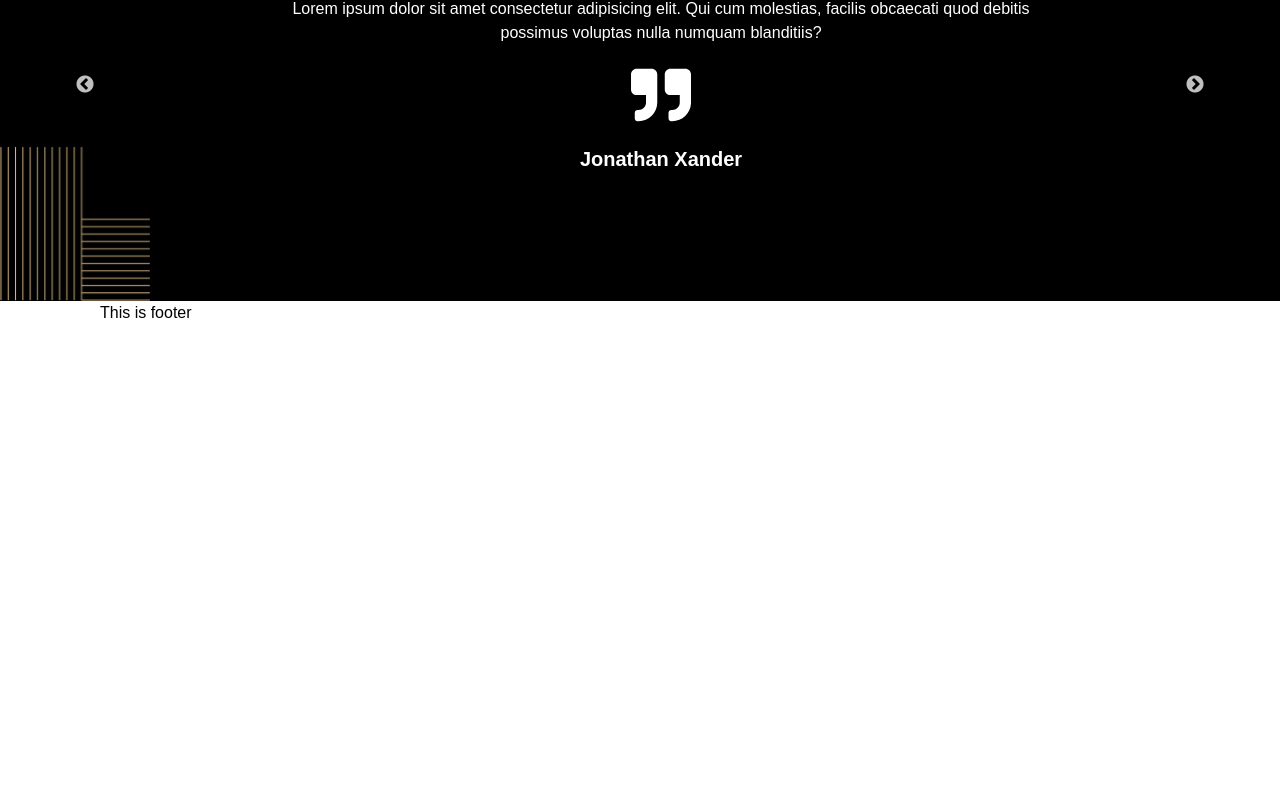
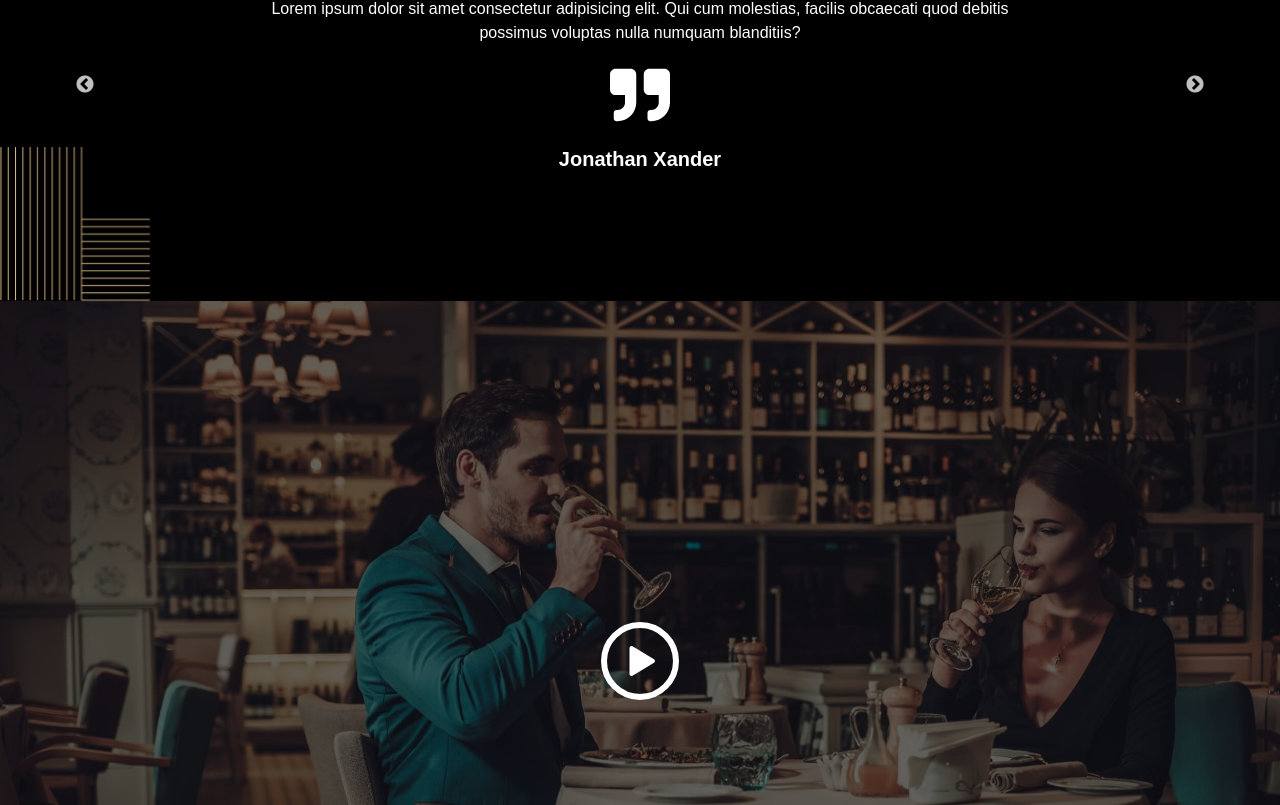
Before and after one commit to RakibulIslamm/Lezzatos-Restaurant-Website-, a React (Create React App) app: page / in a window 1280 px wide. Shown: the part 4847-5652 px from the top of the page. Before the commit the page ends 5172 px from the top, so only its background shows below. Built offline with nearby package versions, Linux system fonts and the light colour scheme.

Commit message:
Video Section Added

```diff
--- a/src/Components/HomeComponents/MenuDishes/SingleMenu/SingleMenu.js
+++ b/src/Components/HomeComponents/MenuDishes/SingleMenu/SingleMenu.js
@@ -10,7 +10,7 @@ const SingleMenu = () => {
             <div className='px-5 py-5 bg-white w-11/12 overflow-hidden h-[270px] absolute -bottom-52 hover:bottom-0 left-0 flex flex-col justify-between transition-all ease-in-out duration-300' style={{
                 clipPath: 'polygon(0 0, 90% 0, 100% 10%, 100% 100%, 0 100%, 0% 50%)'
             }}>
-                <div className='flex items-center gap-2 pb-5'>
+                <div className='flex items-center gap-2 pb-2'>
                     <span className='w-8 h-1 inline-block bg-[#E3C08D] rounded'></span>
                     <div>
                         <h2 className='text-xl font-semibold'>Appertizer Package</h2>
--- /dev/null
+++ b/src/Components/HomeComponents/Video/Video.js
@@ -0,0 +1,27 @@
+import React, { useState } from 'react';
+import videoThumb from '../../../images/home-images/stylish-couple-in-a-restaurant-P2DTCTZ-BG-Section.jpg'
+import { IoPlayCircleOutline, IoCloseOutline } from "react-icons/io5";
+
+const Video = () => {
+    const [player, setPlayer] = useState(false);
+    console.log(player);
+    return (
+        <div className='py-20 bg-gray-400 bg-cover bg-top transition-all ease-in-out duration-300' style={{
+            backgroundImage: `${player ? 'linear-gradient(rgba(0, 0, 0, 0.8), rgba(0, 0, 0, 0.8))' : 'linear-gradient(rgba(0, 0, 0, 0.6), rgba(0, 0, 0, 0.6))'}, url(${videoThumb})`
+        }}>
+            <div className='px-[100px] max-w-[1920px] min-h-[70vh] mx-auto flex justify-center items-center relative'>
+                <button onClick={() => setPlayer(!player)} className={`${player ? 'hidden' : 'block'}`}>
+                    <IoPlayCircleOutline className='text-white text-8xl' />
+                </button>
+                <div className={`w-full ${player ? 'block' : 'hidden'}`}>
+                    <iframe className='mx-auto border border-[#E3C08D] shadow-2xl' width="80%" height="550px" src="https://www.youtube.com/embed/qzILfw634yY" title="YouTube video player" allow="accelerometer; autoplay; clipboard-write; encrypted-media; gyroscope; picture-in-picture"></iframe>
+                </div>
+                <button onClick={() => setPlayer(!player)} className={`absolute -top-6 right-40 ${player ? 'block' : 'hidden'}`}>
+                    <IoCloseOutline className=' text-white text-4xl' />
+                </button>
+            </div>
+        </div>
+    );
+};
+
+export default Video;
--- a/src/Pages/Public/Home.js
+++ b/src/Pages/Public/Home.js
@@ -6,6 +6,7 @@ import MenuDishes from '../../Components/HomeComponents/MenuDishes/MenuDishes';
 import Reservation from '../../Components/HomeComponents/ReservationSec/Reservation';
 import Statistic from '../../Components/HomeComponents/Statistic/Statistic';
 import Testimonials from '../../Components/HomeComponents/Testimonials/Testimonials';
+import Video from '../../Components/HomeComponents/Video/Video';
 
 const Home = () => {
     return (
@@ -17,6 +18,7 @@ const Home = () => {
             <MenuDishes />
             <Reservation />
             <Testimonials />
+            <Video />
         </div>
     );
 };
```
